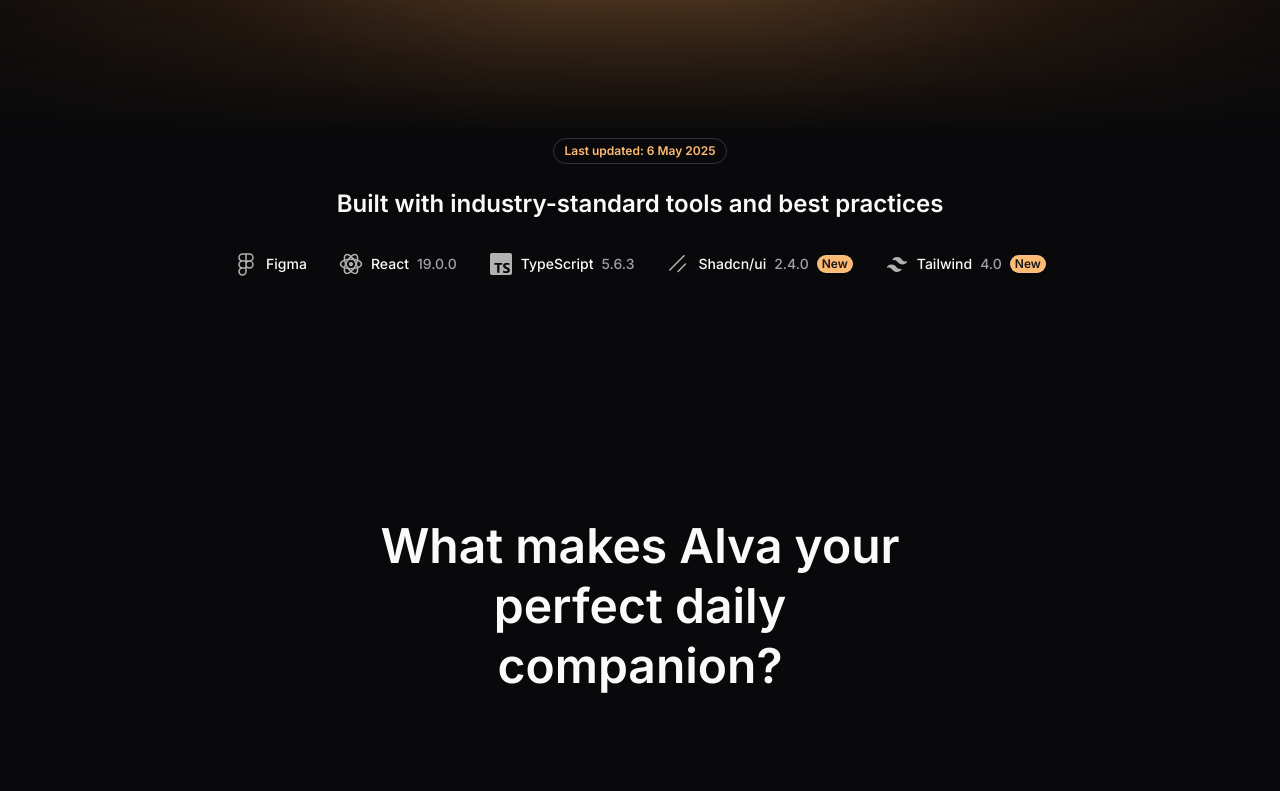
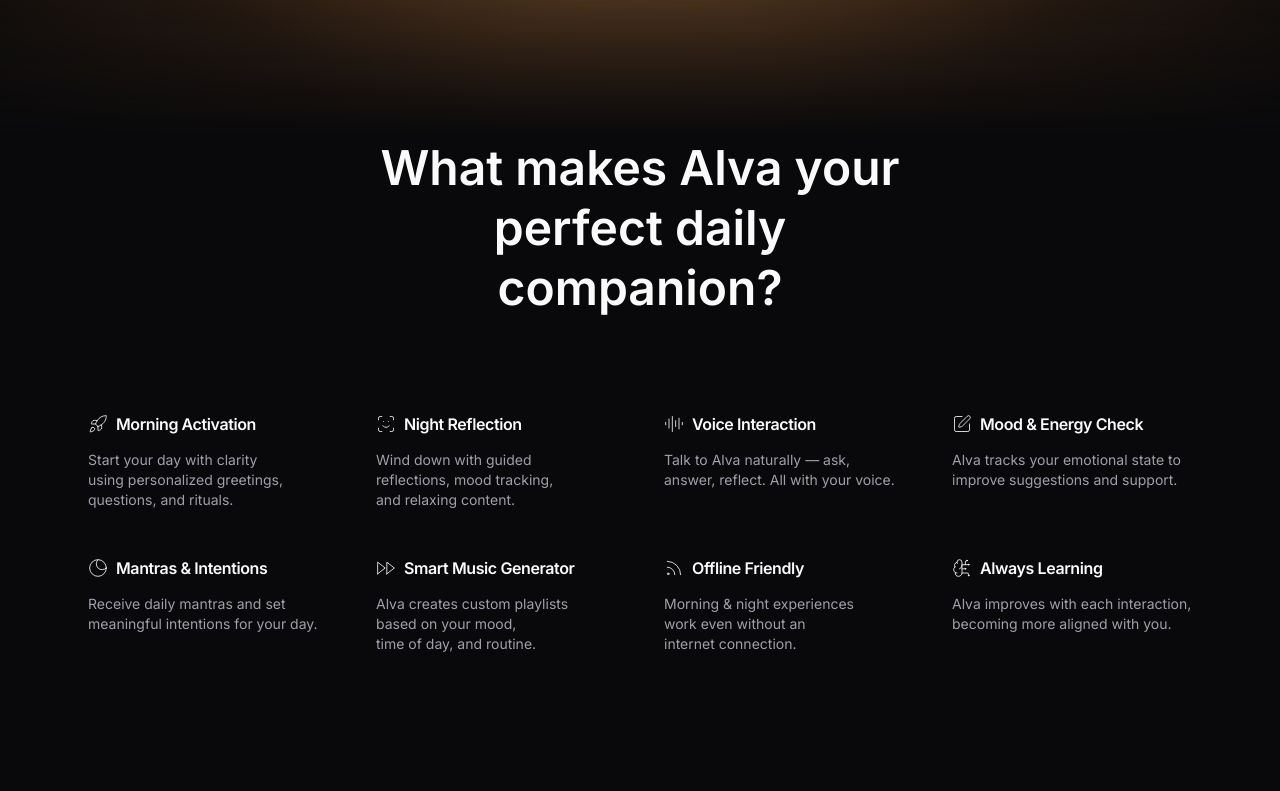
Before and after one commit to DiegoCM1/Alva, a Next.js app: page / in a window 1280 px wide. Shown: the part 880-1671 px from the top of the page. Built offline with nearby package versions, Linux system fonts and the light colour scheme.

Commit message:
Removed logos component from page.tsx

```diff
--- a/app/page.tsx
+++ b/app/page.tsx
@@ -1,7 +1,6 @@
 import Navbar from "../components/sections/navbar/default";
 import Hero from "../components/sections/hero/default";
 import Stats from "../components/sections/stats/default";
-import Logos from "../components/sections/logos/default";
 import Features from "../components/sections/features/default";
 import FAQ from "../components/sections/faq/default";
 import CTA from "../components/sections/cta/default";
@@ -13,7 +12,6 @@ export default function Home() {
     <main className="min-h-screen w-full overflow-hidden bg-background text-foreground">
       <Navbar />
       <Hero />
-      <Logos />
       <Features />
       <Stats />
       <Pricing />
```
